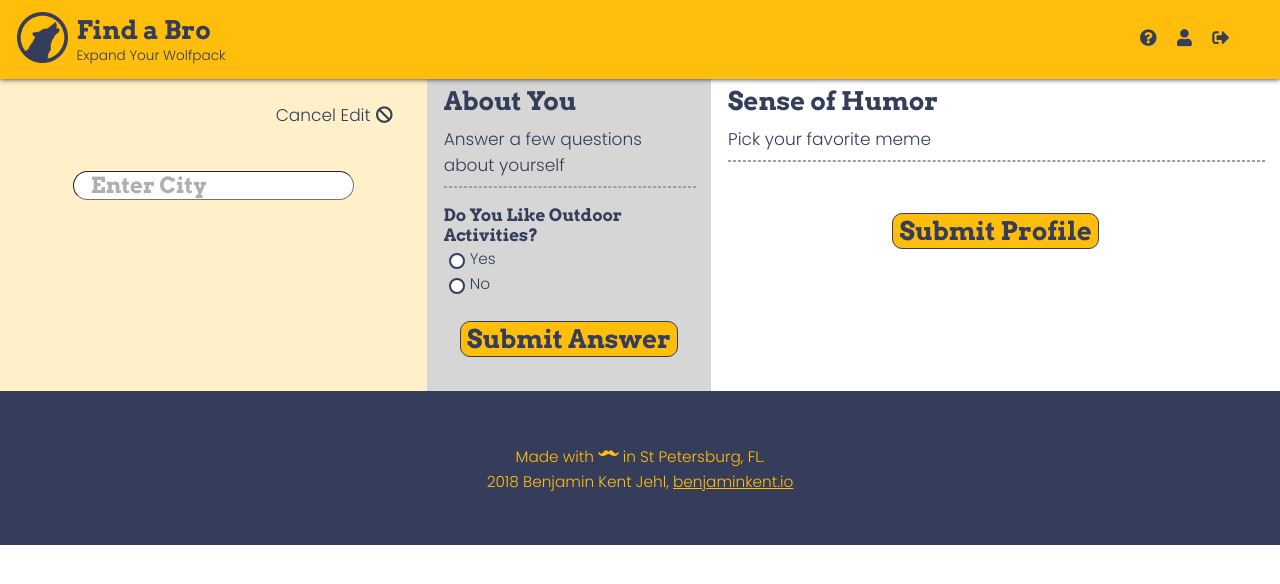
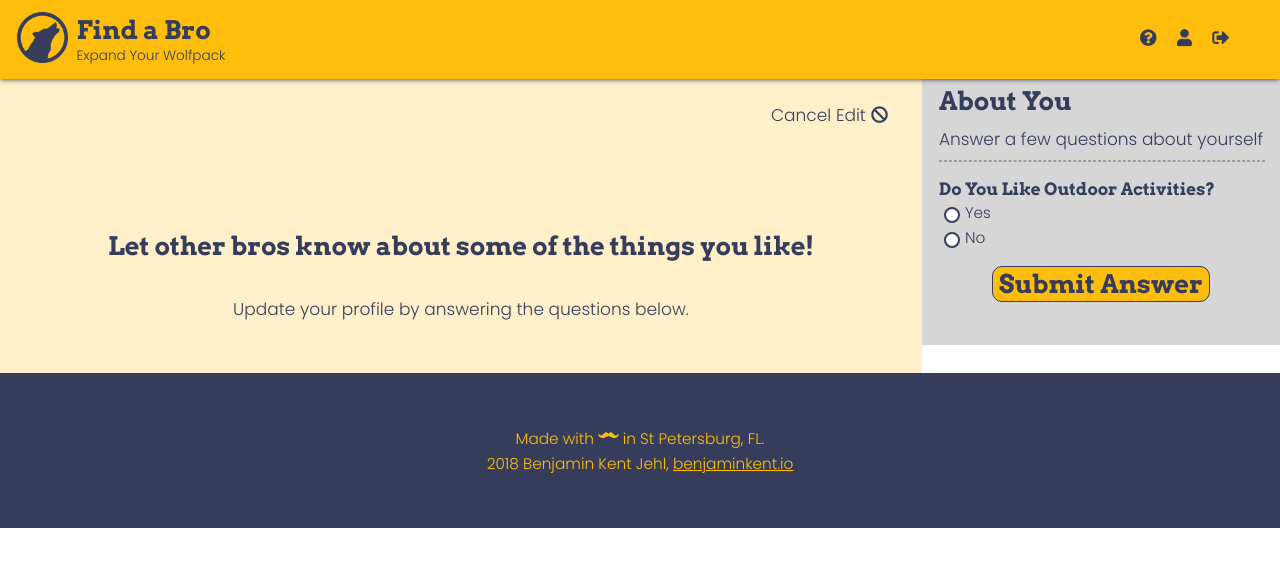
Before and after one commit to benjaminkent/findabro, a React (Create React App) app in the folder client/: page /edit-profile in a window 1280 px wide. Shown: the top 584 px of the page. Built offline with nearby package versions, Linux system fonts and the light colour scheme; what auth0-js would draw is missing.

Commit message:
edit questins all set. next is api fetch

```diff
--- a/client/src/Components/MemeSelect.jsx
+++ b/client/src/Components/MemeSelect.jsx
@@ -13,10 +13,15 @@ class MemeSelect extends Component {
     return (
       <>
         <div>
+          <section className="humor-section">
+            <div className="meme-section-container">
+              <h2 className="about-user">Sense of Humor</h2>
+              <p className="about-user-info">Pick your favorite meme</p>
+              <div className="about-underline" />
               <fieldset className="meme-questions">
                 <label className="meme-collection">{this.props.question}</label>
                 {this.props.answers.map(meme => (
-              <div className="edit-answers">
+                  <div className="edit-answers" key={meme}>
                     <div className="radio-edits">
                       <label className="meme-label">
                         <input
@@ -31,8 +36,6 @@ class MemeSelect extends Component {
                     </div>
                   </div>
                 ))}
-          </fieldset>
-        </div>
                 <button
                   type="submit"
                   className="submit-answer"
@@ -42,6 +45,10 @@ class MemeSelect extends Component {
                 >
                   Submit Answer
                 </button>
+              </fieldset>
+            </div>
+          </section>
+        </div>
       </>
     )
   }
--- a/client/src/Components/QAndA.jsx
+++ b/client/src/Components/QAndA.jsx
@@ -13,6 +13,13 @@ class QAndA extends Component {
     return (
       <>
         <div>
+          <section className="about-section">
+            <div className="about-section-container">
+              <h2 className="about-user">About You</h2>
+              <p className="about-user-info">
+                Answer a few questions about yourself
+              </p>
+              <div className="about-underline" />
               <fieldset className="about-questions">
                 <label className="question">{this.props.question}</label>
                 {this.props.answers.map(answer => (
@@ -31,8 +38,6 @@ class QAndA extends Component {
                     </div>
                   </div>
                 ))}
-          </fieldset>
-        </div>
                 <button
                   type="submit"
                   className="submit-answer"
@@ -42,6 +47,10 @@ class QAndA extends Component {
                 >
                   Submit Answer
                 </button>
+              </fieldset>
+            </div>
+          </section>
+        </div>
       </>
     )
   }
--- a/client/src/Components/UserEdit.jsx
+++ b/client/src/Components/UserEdit.jsx
@@ -61,12 +61,16 @@ class UserEdit extends Component {
                   name="display-name"
                 />
               </div> */}
-              <div className="edit-name-location">
+              {/* <div className="edit-name-location">
                 <input
                   placeholder="Enter City"
                   type="text"
                   name="display-location"
                 />
+              </div> */}
+              <div className="edit-profile-about">
+                <h4>Let other bros know about some of the things you like!</h4>
+                <p>Update your profile by answering the questions below.</p>
               </div>
               {/* <div className="edit-image-container">
                 <p className="upload-image-text">Upload an Image, Brother</p>
@@ -78,35 +82,11 @@ class UserEdit extends Component {
               </div> */}
             </div>
           </section>
-          <section className="about-section">
-            <div className="about-section-container">
-              <h2 className="about-user">About You</h2>
-              <p className="about-user-info">
-                Answer a few questions about yourself
-              </p>
-              <div className="about-underline" />
-              {currentQuestion.type === 'text' ? (
-                <QAndA {...currentQuestion} onSubmit={this._submit} />
-              ) : (
-                <MemeSelect {...currentQuestion} onSubmit={this._submit} />
-              )}
-            </div>
-          </section>
-          <section className="humor-section">
-            <div className="meme-section-container">
-              <h2 className="about-user">Sense of Humor</h2>
-              <p className="about-user-info">Pick your favorite meme</p>
-              <div className="about-underline" />
-              <div className="meme-image-container" />
-            </div>
-            <div>
-              <Link className="link-no-underline" to="profile">
-                <button type="submit" className="submit">
-                  Submit Profile
-                </button>
-              </Link>
-            </div>
-          </section>
+          {currentQuestion.type === 'text' ? (
+            <QAndA {...currentQuestion} onSubmit={this._submit} />
+          ) : (
+            <MemeSelect {...currentQuestion} onSubmit={this._submit} />
+          )}
         </div>
       </>
     )
--- a/client/src/Components/UserProfile.jsx
+++ b/client/src/Components/UserProfile.jsx
@@ -55,7 +55,8 @@ class UserProfile extends Component {
                   <p className="profile-name">
                     {this.state.profile.given_name}
                   </p>
-                  <p>St Pete</p>
+                  {/* below p is where the location will go */}
+                  <p />
                 </div>
               </div>
               <div className="profile-image-container">
@@ -148,7 +149,7 @@ class UserProfile extends Component {
                   src="./images/google-loser.png"
                   alt="meme"
                 />
-                <img className="meme" src="./images/break-up.jpg" alt="meme" />
+                <img className="meme" src="./images/split-up.jpg" alt="meme" />
               </div>
             </div>
           </section>
--- a/client/src/useredit.scss
+++ b/client/src/useredit.scss
@@ -68,6 +68,17 @@ label {
   flex-direction: column;
 }
 
+.edit-profile-about {
+  margin: 2rem;
+  text-align: center;
+  color: $primary-black;
+}
+
+.edit-profile-about h4 {
+  font-family: $arvo;
+  font-size: 1.5rem;
+}
+
 input.radio {
   -webkit-appearance: none;
   -moz-appearance: none;
```
Lines whose indentation alone changed are shown as unchanged.
